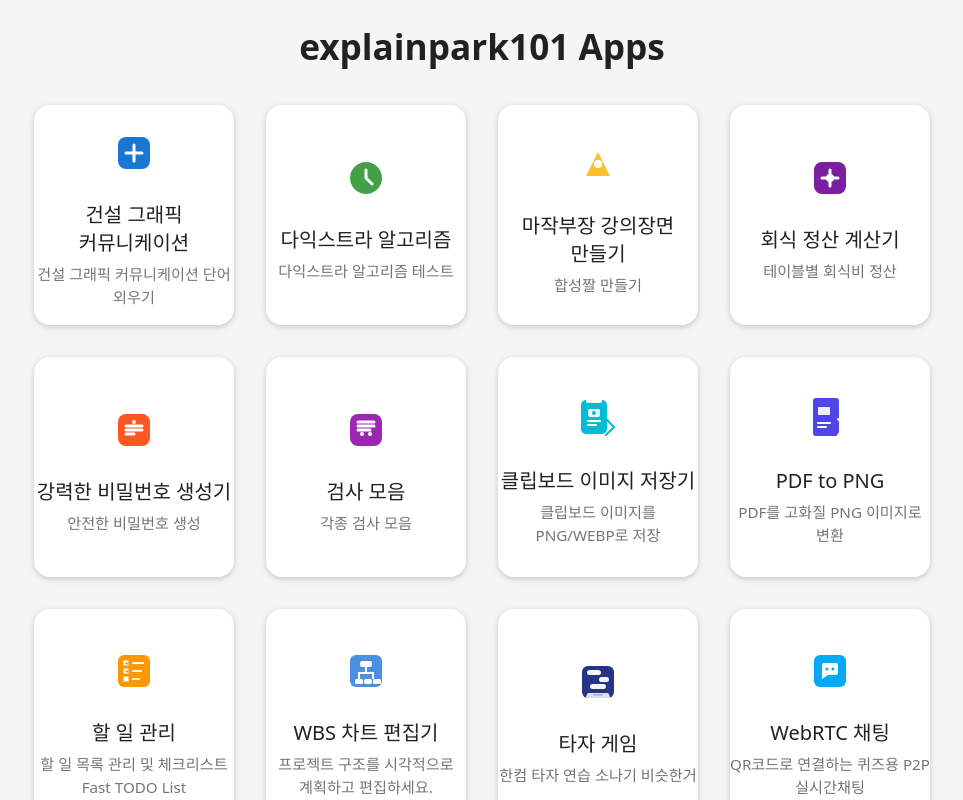
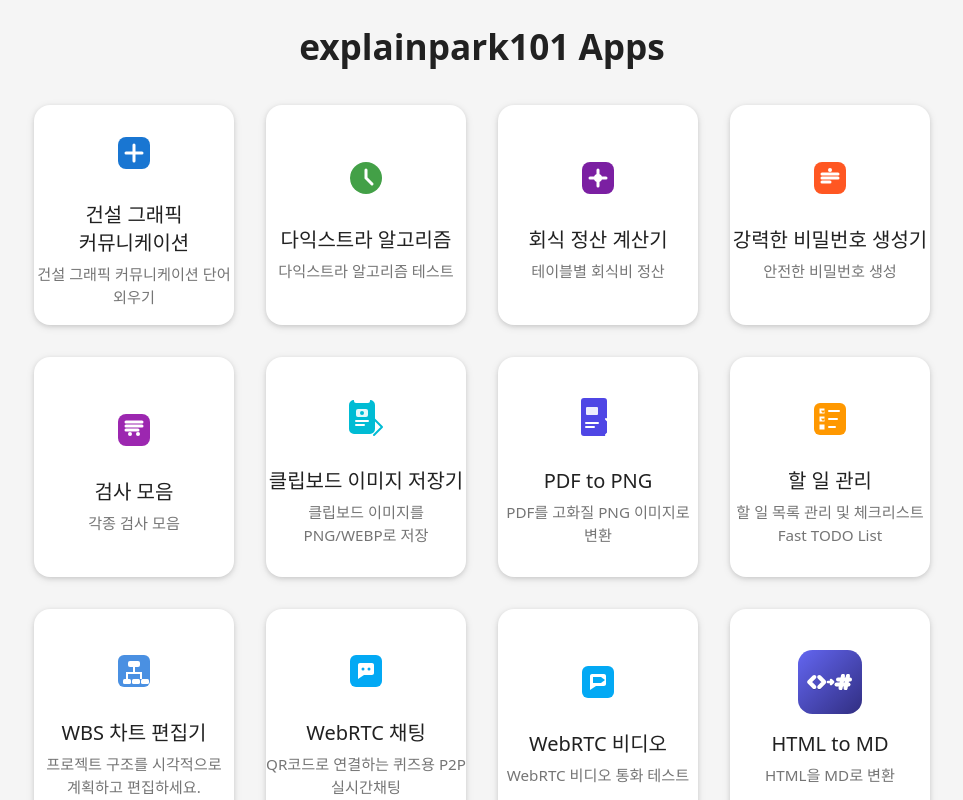
Before and after one commit to explainpark101/explainpark101.github.io, a Vue app: page / in a window 1280 px wide. Shown: the top 800 px of the page, without its empty margins (158-1121 px from the left). Built offline with nearby package versions, Linux system fonts and the light colour scheme; a web font is replaced by a local one.

Commit message:
refactor: comment out unused app items in Home.vue for cleaner code

```diff
--- a/src/views/Home.vue
+++ b/src/views/Home.vue
@@ -114,7 +114,7 @@ import S3VideoRecorderIcon from '../components/icons/S3VideoRecorderIcon.vue';
 const internalAppItems = [
     { to: '/arch-graphic', icon: ArchGraphicIcon, title: '건설 그래픽 커뮤니케이션', description: '건설 그래픽 커뮤니케이션 단어 외우기' },
     { to: '/dijkstra', icon: DijkstraIcon, title: '다익스트라 알고리즘', description: '다익스트라 알고리즘 테스트' },
-    { to: '/imgs/unnamed', icon: UnnamedIcon, title: '마작부장 강의장면 만들기', description: '합성짤 만들기' },
+    // { to: '/imgs/unnamed', icon: UnnamedIcon, title: '마작부장 강의장면 만들기', description: '합성짤 만들기' },
     { to: '/jungsan', icon: JungsanIcon, title: '회식 정산 계산기', description: '테이블별 회식비 정산' },
     { to: '/password', icon: PasswordIcon, title: '강력한 비밀번호 생성기', description: '안전한 비밀번호 생성' },
     { to: '/surveys', icon: SurveysIcon, title: '검사 모음', description: '각종 검사 모음' },
@@ -122,7 +122,7 @@ const internalAppItems = [
     { to: '/pdf-to-png', icon: PdfToPngIcon, title: 'PDF to PNG', description: 'PDF를 고화질 PNG 이미지로 변환' },
     { to: '/todo', icon: TodoIcon, title: '할 일 관리', description: '할 일 목록 관리 및 체크리스트 <br/> Fast TODO List' },
     { to: '/wbs-chart', icon: WBSChartIcon, title: 'WBS 차트 편집기', description: '프로젝트 구조를 시각적으로 계획하고 편집하세요.' },
-    { to: '/typing-game', icon: TypingGameIcon, title: '타자 게임', description: '한컴 타자 연습 소나기 비슷한거' },
+    // { to: '/typing-game', icon: TypingGameIcon, title: '타자 게임', description: '한컴 타자 연습 소나기 비슷한거' },
     { to: '/chatting-app', icon: ChattingAppIcon, title: 'WebRTC 채팅', description: 'QR코드로 연결하는 퀴즈용 P2P 실시간채팅' },
     { to: '/web-rtc-video', icon: WebRTCVideoIcon, title: 'WebRTC 비디오', description: 'WebRTC 비디오 통화 테스트' },
     { to: '/html-to-md', icon: HTML2MDIcon, title: 'HTML to MD', description: 'HTML을 MD로 변환' },
```
